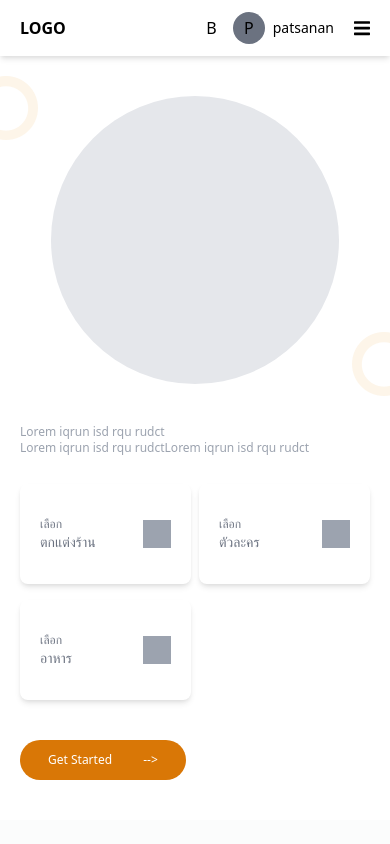
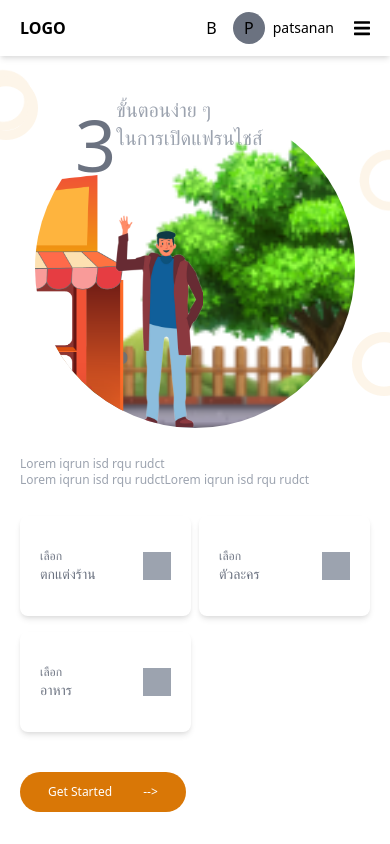
Before and after one commit to TheKillerz7/reactfrontend, a React (Create React App) app: page /restaurant in a window 390 px wide. Shown: the top 844 px of the page. Built offline with nearby package versions, Linux system fonts and the light colour scheme.

Commit message:
refactor: homepage

```diff
--- a/src/components/main/CustomRestaurantPage/Home.js
+++ b/src/components/main/CustomRestaurantPage/Home.js
@@ -1,5 +1,8 @@
 import decoration from '../../../assets/imgs/background-dec.png'
 import decoration_mobile from '../../../assets/imgs/background-dec-mobile.png'
+import background_1 from '../../../assets/imgs/background-1.png'
+import restaurant from '../../../assets/imgs/restaurant.png'
+import character from '../../../assets/imgs/character.png'
 import React, { useState, useEffect } from 'react'
 
 const Home = ({ index, setIndex, customHeight }) => {
@@ -17,11 +20,19 @@ const Home = ({ index, setIndex, customHeight }) => {
 
     return(
         <div className={"home-container lg:h-auto pb-10 transition-all duration-300 " + (index == "home" && "delay-300")} style={{ height: `${customHeight?.current?.offsetHeight}px`, maxHeight: (styleObject[index]) }}>
-            <img className="lg:block w-full object-cover hidden left-0 -top-5 absolute" src={decoration} style={{ zIndex: '-1' }} />
+            <img className="lg:block w-full object-cover hidden left-0 -top-5 absolute" className="absolute top-0 laft-0" src={decoration} style={{ zIndex: '-1' }} />
             <img className="lg:hidden h-80 object-cover left-1/2 transform -translate-x-1/2 top-5 absolute" src={decoration_mobile} />
             <div className="xl:px-10 lg:grid lg:grid-cols-2 lg:pt-20 lg:gap-16 lg:px-20 px-5 mx-auto relative" style={{ maxWidth: "1000px" }}>
                 <div className="lg:p-0 pt-10 pb-5 mb-5 z-10">
-                    <div className="lg:w-96 lg:h-96 rounded-full mx-auto w-72 h-72 bg-gray-200"></div>
+                    <div className="lg:w-96 lg:h-96 lg:bg-green-900 lg:bg-opacity-10 relative rounded-full flex mx-auto w-80 h-80">
+                        <div className="lg:hidden absolute overflow-hidden rounded-full top-3 left-0 w-full h-full">
+                            <img className="absolute pb w-full top-0 left-0" src={background_1} />
+                            <img className="absolute pb w-full -bottom-10 -left-48" src={restaurant} />
+                            <img className="absolute pb h-4/6 bottom-0 left-20" src={character} />
+                        </div>
+                        <div className="lg:text-8xl lg:p-0 pl-10 text-7xl pt-3 text-gray-500">3</div>
+                        <div className="lg:text-2xl text-xl text-gray-400 font-medium">ขั้นตอนง่าย ๆ<br/>ในการเปิดแฟรนไชส์</div>
+                    </div>
                 </div>
                 <div className="lg:flex lg:flex-col lg:justify-end lg:pb-16">
                     <p className="lg:text-sm text-xs text-gray-400 mb-7">Lorem iqrun isd rqu rudct<br/>Lorem iqrun isd rqu rudctLorem iqrun isd rqu rudct</p>
```
